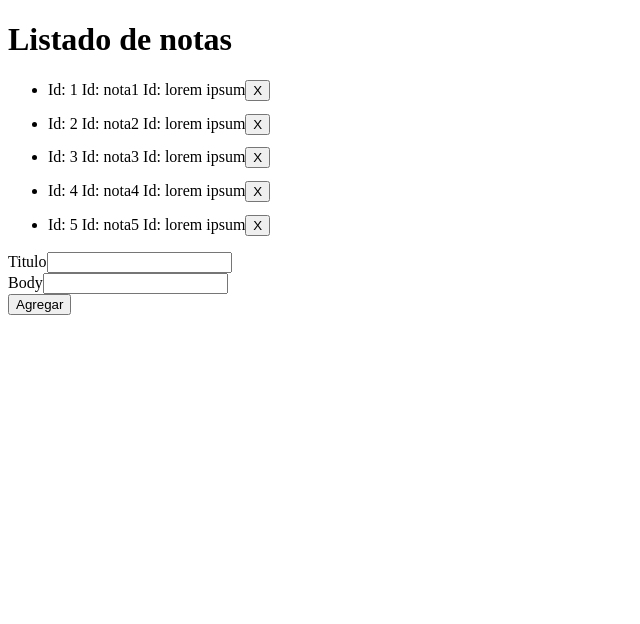
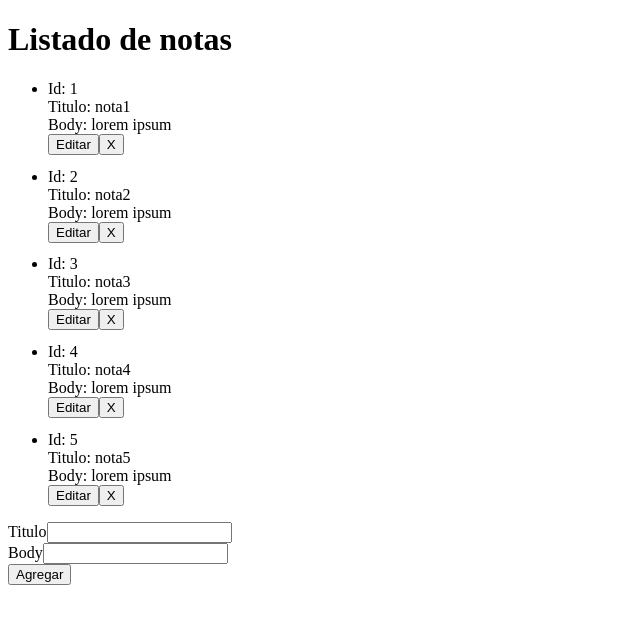
Before and after one commit to juanPabloCesarini/react-CI4, a React (Create React App) app in the folder notes-app/: page / in a window 1280 px wide. Shown: the top 624 px of the page, without its empty margins (0-640 px from the left). Built offline with nearby package versions, Linux system fonts and the light colour scheme.

Commit message:
Renderizado condicional

```diff
--- a/notes-app/src/components/Note.jsx
+++ b/notes-app/src/components/Note.jsx
@@ -1,9 +1,42 @@
-import React from 'react'
+import { useState, React } from 'react'
 
-const Note = ({ note,deleteNote }) => {
+const Note = ({ note, deleteNote }) => {
+    const [modeEdit, setModeEdit] = useState(false)
+    const [item, setItem] = useState(note)
+    const toggle = () => {
+        setModeEdit(!modeEdit);
+        setItem(note);
+    }
     return (
-        <li style={{ marginBottom: '.8em' }}>Id: {note.id} Id: {note.title} Id: {note.body}
-            <button onClick={() => deleteNote(note.id)}>X</button>
+        <li style={{ marginBottom: '.8em' }}>
+            <div>Id: {note.id}</div>
+            {
+                modeEdit ?
+                    <label>
+                        Título
+                        <input type="text" value={item.title} onChange={(ev) => setItem({ ...item, title: ev.target.value })} />
+                    </label>
+                    : <div>Titulo: {note.title}</div>
+            }
+            {
+                modeEdit ?
+                    <label>
+                        Cuerpo
+                        <input type="text" value={item.body} onChange={(ev) => setItem({ ...item, body: ev.target.value })} />
+                    </label>
+                    : <div>Body: {note.body}</div>
+            }
+
+            <button onClick={() => toggle()}>{modeEdit ? 'Cancelar' : 'Editar'}</button>
+            {
+                modeEdit &&
+                <button onClick={() => deleteNote(note.id)}>Guardar</button>
+            }
+            {
+                !modeEdit &&
+                <button onClick={() => deleteNote(note.id)}>X</button>
+            }
+
         </li>
     )
 }
```
